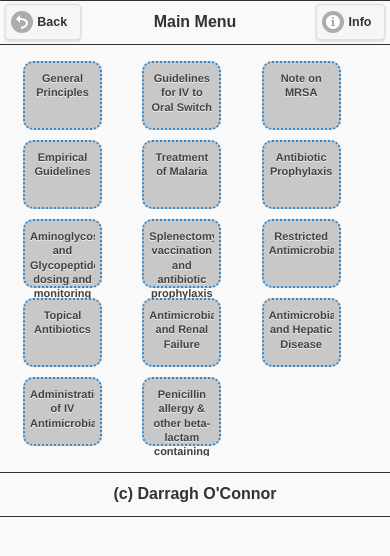
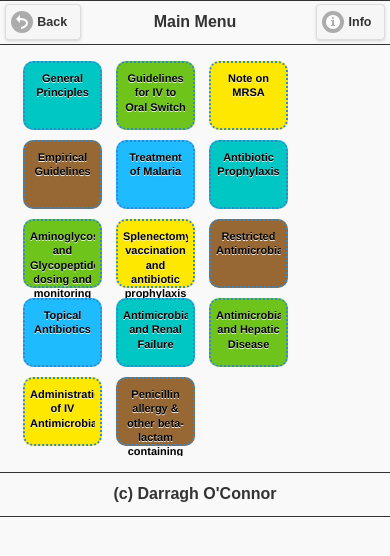
Before and after one commit to oconnd10/hse-app_real, a plain HTML site: page platforms/ios/www/welcome.html in a window 390 px wide. Drawn offline with nearby package versions, Linux system fonts and the light colour scheme; some packages are replaced by stand-ins of ours.

Commit message:
Added New Colour to Tiles & Tidied up Code
Added a new array of colours to the tiles. Have been able to have the
array with just the colours and nothing else and also change the grid
array to but a,b,c which tidies the code up hugely and makes the
function a new super function that I'm very happy with

```diff
--- a/platforms/ios/www/Json/contents.json
+++ b/platforms/ios/www/Json/contents.json
@@ -2,29 +2,29 @@
        "tcontent": [{
         "Name": "General Principles",
         "url":"<a href='general_principles.html' data-rel='dialog'>",
-        "Background":"yellow"
+        "Background":"background-color:#000000;"
       }, {
 
         "Name": "Guidelines for IV to Oral Switch",
         "url":"<a href='iv2oral.html'>",
-        "Background":"background-color:red"
+        "Background":"background-color:red;"
       }, {
 
         "Name": "Note on MRSA",
         "url":"<a href='mrsa_note.html'>",
-        "Background":"background-color:red"
+        "Background":"background-color:red;"
       }, {
         "Name": "Empirical Guidelines",
         "url": "<a href='empirical.html'>",
-        "Background":"background-color:red"
+        "Background":"background-color:red;"
       }, {
         "Name": "Treatment of Malaria",
         "url":"<a>",
-        "Background":"background-color:red"
+        "Background":"background-color:red;"
       }, {
         "Name": "Antibiotic Prophylaxis",
         "url":"<a>",
-        "Background":"background-color:red"
+        "Background":"background-color:red;"
       }, {
         "Name": "Aminoglycoside and Glycopeptide dosing and monitoring",
         "url":"<a>",
@@ -32,15 +32,15 @@
       }, {
         "Name": "Splenectomy: vaccination and antibiotic prophylaxis",
         "url":"<a>",
-        "Background":"background-color:red"
+        "Background":"background-color:red;"
       }, {
         "Name": "Restricted Antimicrobials",
         "url":"<a>",
-        "Background":"background-color:red"
+        "Background":"background-color:#000000;"
       }, {
         "Name": "Topical Antibiotics",
         "url":"<a>",
-        "Background":"background-color:red"
+        "Background":"background-color:red;"
       }, {
        "Name": "Antimicrobials and Renal Failure",
         "url":"<a>",
@@ -48,7 +48,7 @@
       }, {
         "Name": "Antimicrobials and Hepatic Disease",
         "url":"<a>",
-        "Background":"background-color:red"
+        "Background":"background-color:red;"
       }, {
         "Name": "Administration of IV Antimicrobials",
         "url":"<a>",
@@ -56,6 +56,6 @@
       }, {
 "Name": "Penicillin allergy & other beta-lactam containing antibiotics",
 "url":"<a>",
-"Background":"background-color:red"
+"Background":"background-color:red;"
 }]
 }
--- a/platforms/ios/www/css/index.css
+++ b/platforms/ios/www/css/index.css
@@ -256,7 +256,7 @@ text-align: center;
 vertical-align: middle;
 margin:5px;
 margin-top: 8px;
-color:#424242;
+color:#000000;
 
 }
 
--- a/platforms/ios/www/welcome.html
+++ b/platforms/ios/www/welcome.html
@@ -37,30 +37,40 @@
       <script type="text/javascript">
 
       var grid= new Array();
-  grid[0]= "<div class='ui-block-a'>";
-  grid[1]= "<div class='ui-block-b'>";
-  grid[2]= "<div class='ui-block-c'>";
+      grid[0]= "a";
+      grid[1]= "b";
+      grid[2]= "c";
       var j=0;
-  var stop=false;
 
-  //   if ($(".ui-grid-b > div").length > 0){
+      var color= new Array();
+      color[0]= '#00c6c4;';
+      color[1]= '#6fc41b;';
+      color[2]= '#ffe800;';
+      color[3]= '#976833;';
+      color[4]= '#1fbbff;';
+      var k=0;
+
+
       $(document).on("pageinit", "#Page1", function(){
-      j=0;
+
 
         var imp= "Json/contents.json";
         $.getJSON(imp, function(data) {
+         j=0;
+         k=0;
          var toc= '';
          $.each(data.tcontent, function(index, item) {
           if (j > 2) { j = 0; }
-        toc += grid[j] + item.url + '<div class="grid">' + "<p class='gridtext'>"  + item.Name  + "</p>" +  "</div>" + "</a>" + "</div>"
+          if (k > 4) { k = 0; }
+          toc += "<div class='ui-block- ' " + grid[j] + " '>" + item.url + '<div class="grid" style="background-color: ' + color[k] + ' ">' + "<p class='gridtext'>"  + item.Name  + "</p>" +  "</div>" + "</a>" + "</div>"
           j++;
+          k++;
         });
 
-        //$(toc).appendTo(".ui-grid-b");
+
          $(".ui-grid-b").empty().append(toc);
        });
       });
-    //}
 
 
       </script>
```
Also changed, not shown: 1 other file. Lines whose indentation alone changed are shown as unchanged.
